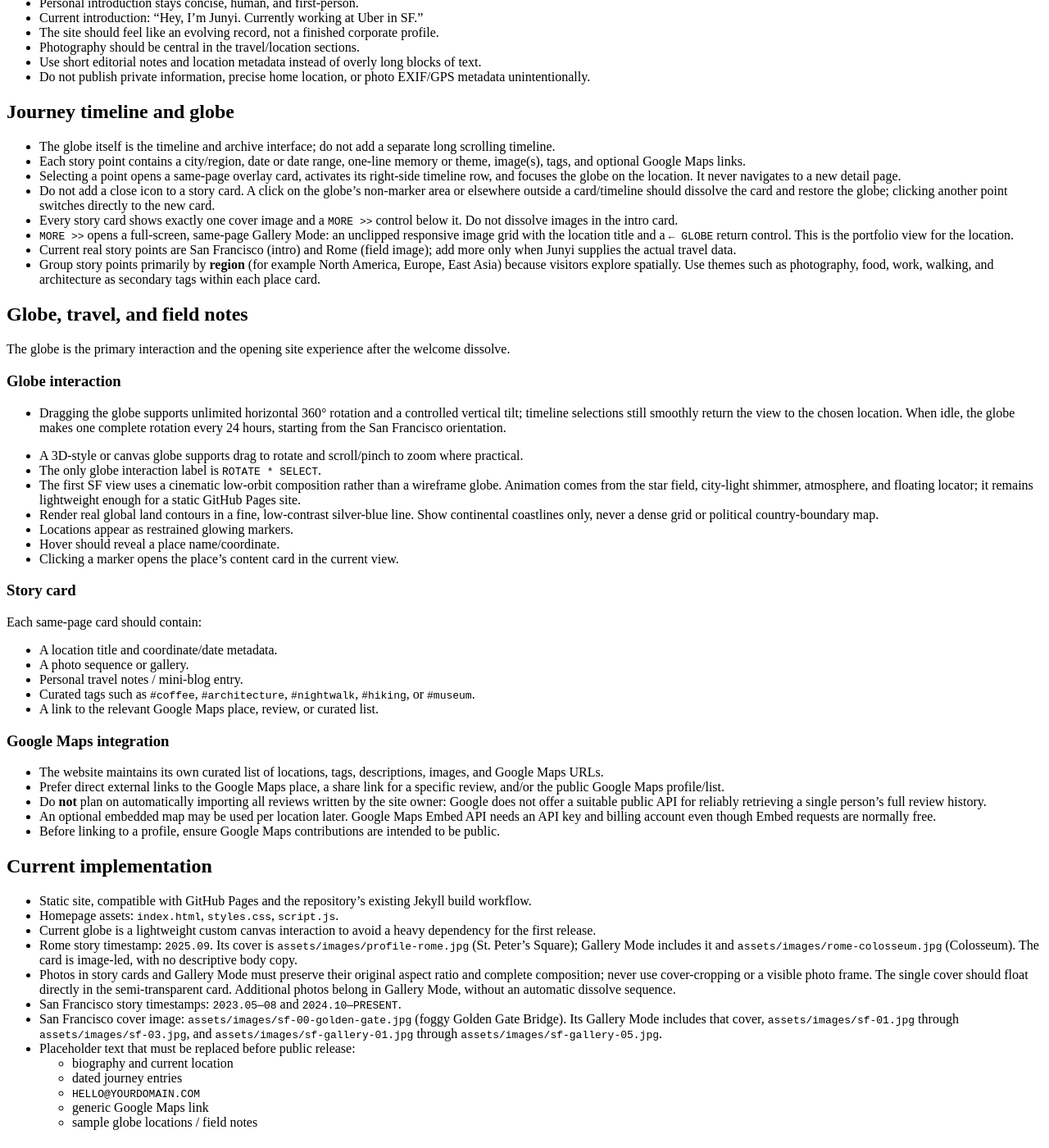
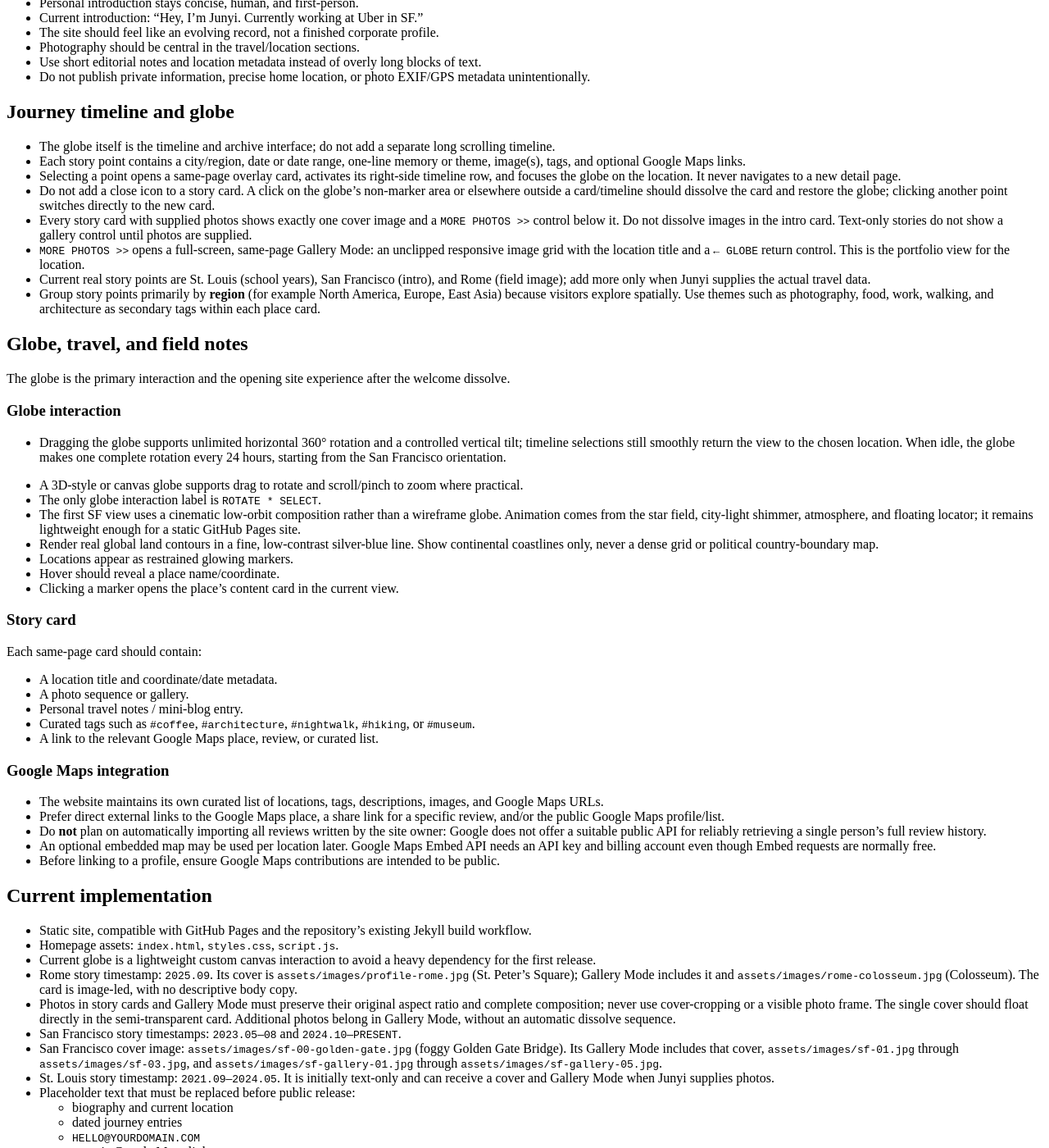
Before and after one commit to Kylinny/Kylinny.github.io, a Jekyll site: the page built from DESIGN_BRIEF.md, in a window 1280 px wide and 1400 px high, scrolled down 1319 px. Shown: the whole window at 82% size. Built offline with Jekyll 4.4.1, drawn with Linux system fonts in a browser that asks for light colours; nearby versions of some CDN libraries; our own code applies the rules of GitHub Pages for plain Markdown files.

Commit message:
Add St. Louis timeline story

```diff
--- a/DESIGN_BRIEF.md
+++ b/DESIGN_BRIEF.md
@@ -67,9 +67,9 @@ The site opens as a full-screen entry experience, not a conventional navigation
 - Each story point contains a city/region, date or date range, one-line memory or theme, image(s), tags, and optional Google Maps links.
 - Selecting a point opens a same-page overlay card, activates its right-side timeline row, and focuses the globe on the location. It never navigates to a new detail page.
 - Do not add a close icon to a story card. A click on the globe's non-marker area or elsewhere outside a card/timeline should dissolve the card and restore the globe; clicking another point switches directly to the new card.
-- Every story card shows exactly one cover image and a `MORE >>` control below it. Do not dissolve images in the intro card.
-- `MORE >>` opens a full-screen, same-page Gallery Mode: an unclipped responsive image grid with the location title and a `← GLOBE` return control. This is the portfolio view for the location.
-- Current real story points are San Francisco (intro) and Rome (field image); add more only when Junyi supplies the actual travel data.
+- Every story card with supplied photos shows exactly one cover image and a `MORE PHOTOS >>` control below it. Do not dissolve images in the intro card. Text-only stories do not show a gallery control until photos are supplied.
+- `MORE PHOTOS >>` opens a full-screen, same-page Gallery Mode: an unclipped responsive image grid with the location title and a `← GLOBE` return control. This is the portfolio view for the location.
+- Current real story points are St. Louis (school years), San Francisco (intro), and Rome (field image); add more only when Junyi supplies the actual travel data.
 - Group story points primarily by **region** (for example North America, Europe, East Asia) because visitors explore spatially. Use themes such as photography, food, work, walking, and architecture as secondary tags within each place card.
 
 ## Globe, travel, and field notes
@@ -115,6 +115,7 @@ Each same-page card should contain:
 - Photos in story cards and Gallery Mode must preserve their original aspect ratio and complete composition; never use cover-cropping or a visible photo frame. The single cover should float directly in the semi-transparent card. Additional photos belong in Gallery Mode, without an automatic dissolve sequence.
 - San Francisco story timestamps: `2023.05—08` and `2024.10—PRESENT`.
 - San Francisco cover image: `assets/images/sf-00-golden-gate.jpg` (foggy Golden Gate Bridge). Its Gallery Mode includes that cover, `assets/images/sf-01.jpg` through `assets/images/sf-03.jpg`, and `assets/images/sf-gallery-01.jpg` through `assets/images/sf-gallery-05.jpg`.
+- St. Louis story timestamp: `2021.09—2024.05`. It is initially text-only and can receive a cover and Gallery Mode when Junyi supplies photos.
 - Placeholder text that must be replaced before public release:
   - biography and current location
   - dated journey entries
--- a/index.html
+++ b/index.html
@@ -45,6 +45,7 @@
         </div>
         <aside class="globe-timeline" aria-label="Journey timeline">
           <p>JOURNEY</p>
+          <button class="timeline-item" data-story="stl"><span>2021.09—2024.05</span><b>ST. LOUIS</b><i></i></button>
           <button class="timeline-item active" data-story="sf"><span>2023.05—08<br />2024.10—NOW</span><b>SAN FRANCISCO</b><i></i></button>
           <button class="timeline-item" data-story="rome"><span>2025.09</span><b>ROME</b><i></i></button>
           <div class="timeline-line"></div>
```
Also changed, not shown: script.js (+8 -0 lines).
